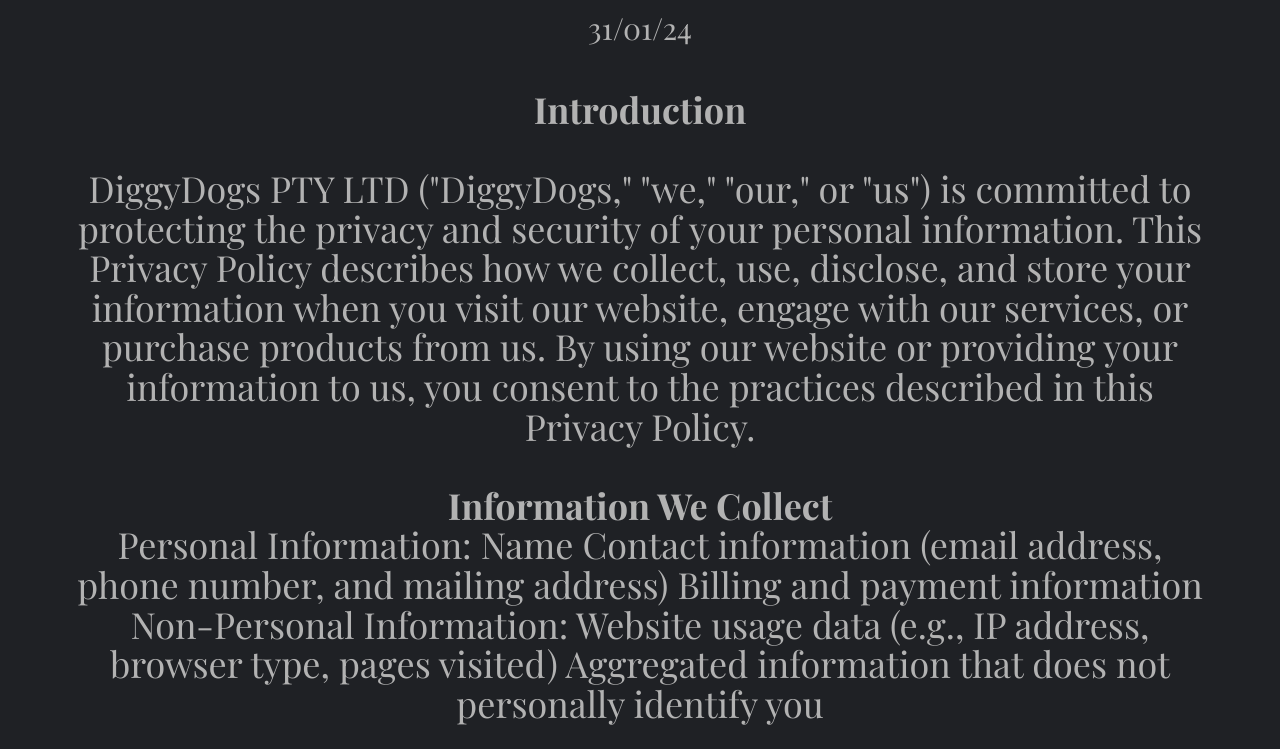
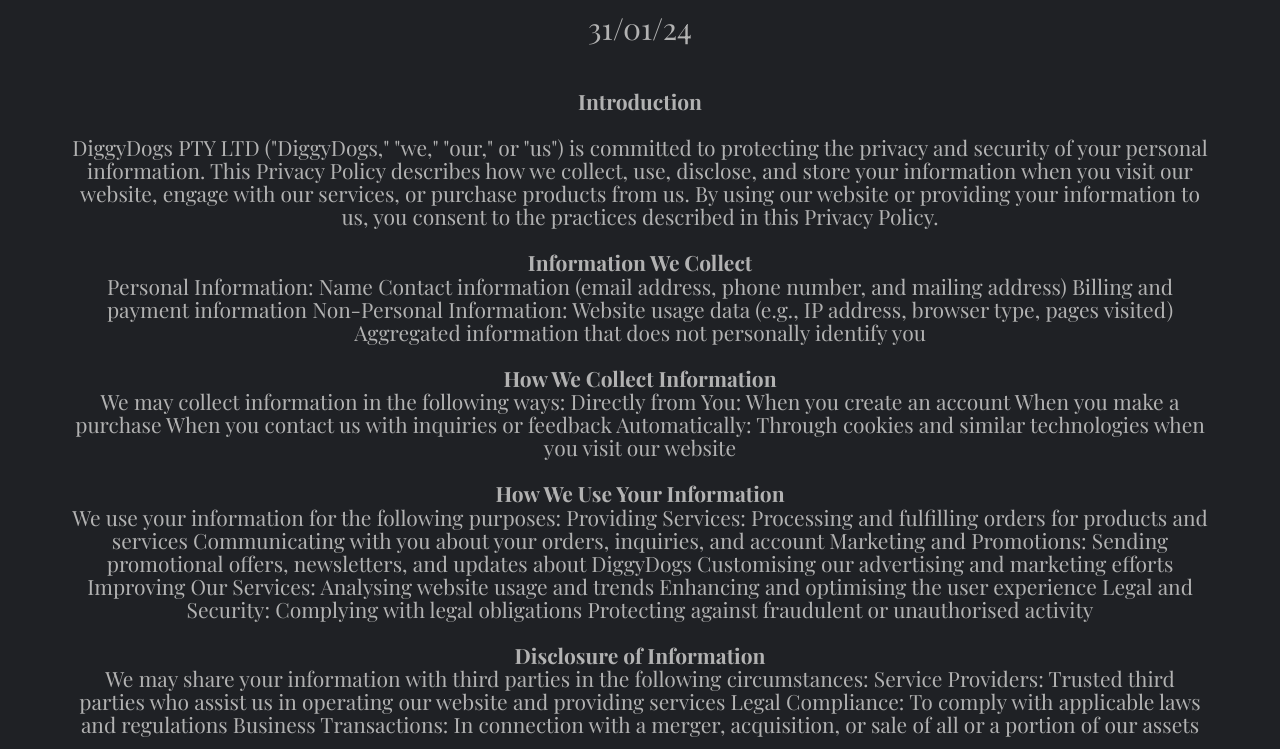
Before and after one commit to watupdiggydog/Coming-Soon, a plain HTML site: page privacypolicy.html in a window 1280 px wide. Shown: the part 731-1480 px from the top of the page. Drawn offline with nearby package versions, Linux system fonts and the light colour scheme.

Commit message:
update pp & terms size

```diff
--- a/privacypolicy.html
+++ b/privacypolicy.html
@@ -37,6 +37,12 @@
         <!-- responsive css -->
         <link rel="stylesheet" href="assets/css/responsive.min.css">
         <!-- all stylesheets include end -->
+        <style>
+            #h11 {
+                font-size: 1.5em; /* Adjust the size as needed */
+            }
+        </style>
+
     </head>
     <body>
 
@@ -114,7 +120,7 @@
                             <h3 class="title"><strong>Privacy Policy</strong></h3>
                             <h2>31/01/24</h2><br>
                             <br>
-                            <h1><strong>Introduction</strong><br><br>
+                            <h1 id="h11"><strong>Introduction</strong><br><br>
 
                                 DiggyDogs PTY LTD ("DiggyDogs," "we," "our," or "us") is committed to protecting the privacy and security of your personal information. This Privacy Policy describes how we collect, use, disclose, and store your information when you visit our website, engage with our services, or purchase products from us. By using our website or providing your information to us, you consent to the practices described in this Privacy Policy.
                                 <br><br>
```
Also changed, not shown: termsofservice.html (+7 -1 lines).
